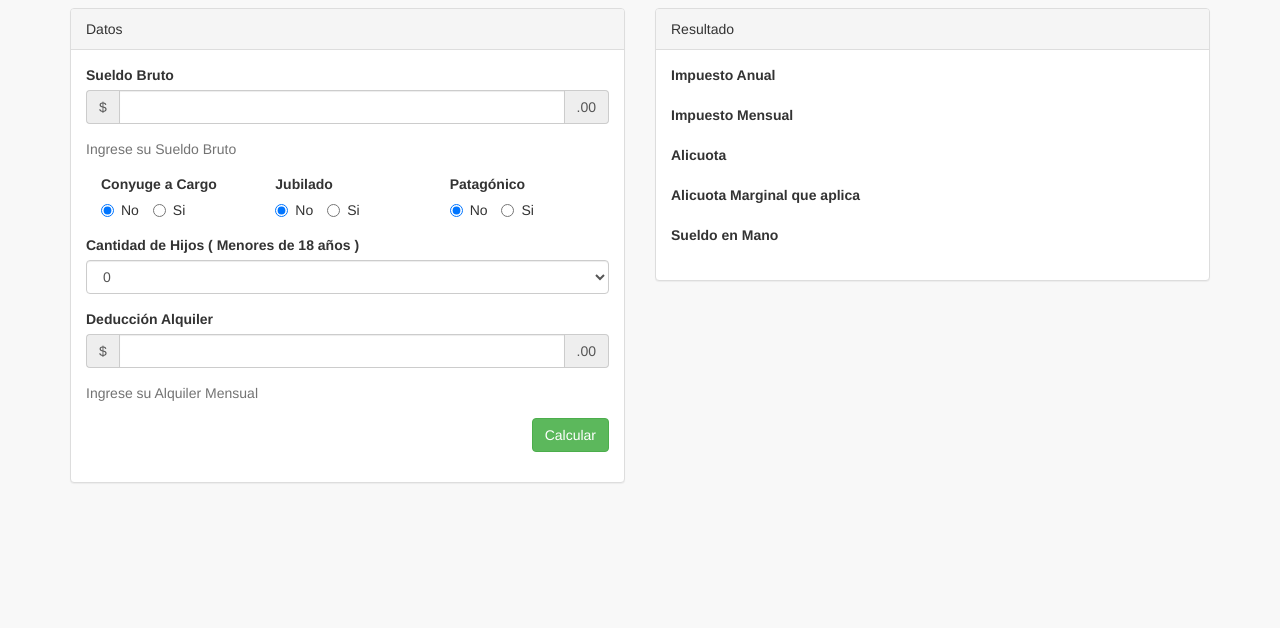
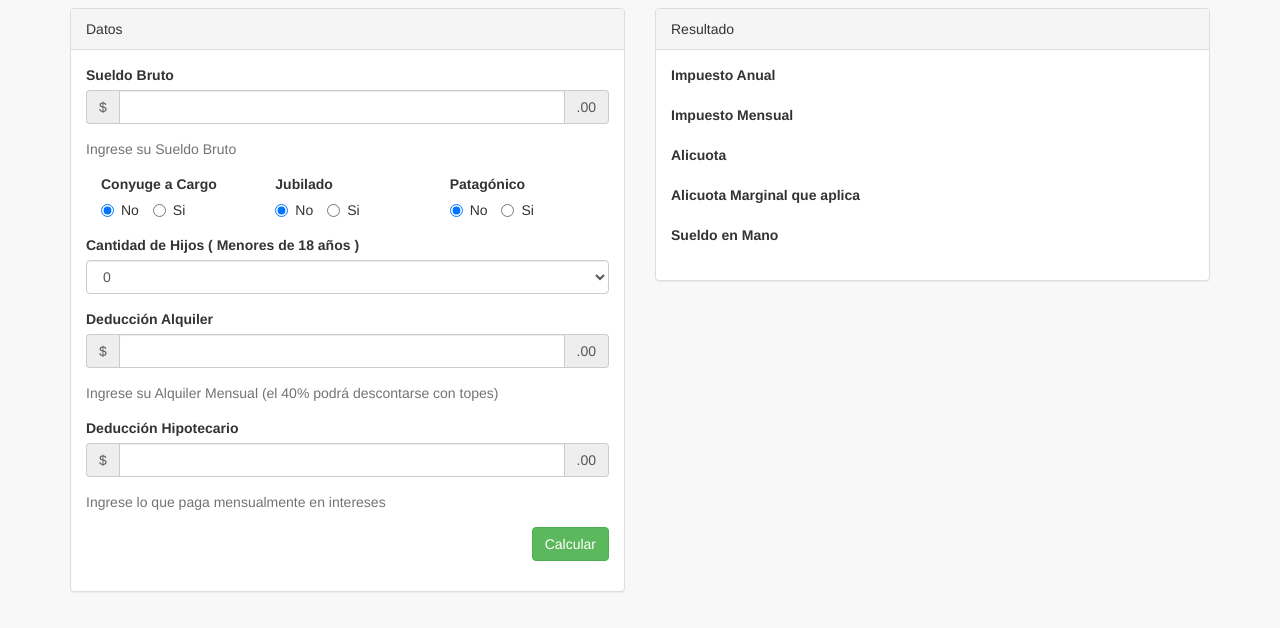
Before and after one commit to artools/ganancias2017, a plain HTML site: page pages/index.html in a window 1280 px wide. Shown: the part 102-730 px from the top of the page. Drawn offline with Linux system fonts and the light colour scheme.

Commit message:
Update index.html

```diff
--- a/pages/index.html
+++ b/pages/index.html
@@ -154,8 +154,20 @@
             <input id="alquiler" type="text" class="form-control">
             <span class="input-group-addon">.00</span>
           </div>
-          <p class="help-block">Ingrese su Alquiler Mensual</p>
+          <p class="help-block">Ingrese su Alquiler Mensual (el 40% podrá descontarse con topes)</p>
         </div>
+
+
+          <div class="form-group">
+           <label>Deducción Hipotecario</label>
+           <div class="form-group input-group">
+            <span class="input-group-addon">$</span>
+            <input id="hipotecario" type="text" class="form-control">
+            <span class="input-group-addon">.00</span>
+          </div>
+          <p class="help-block">Ingrese lo que paga mensualmente en intereses</p>
+        </div>
+
 
 
 
```
